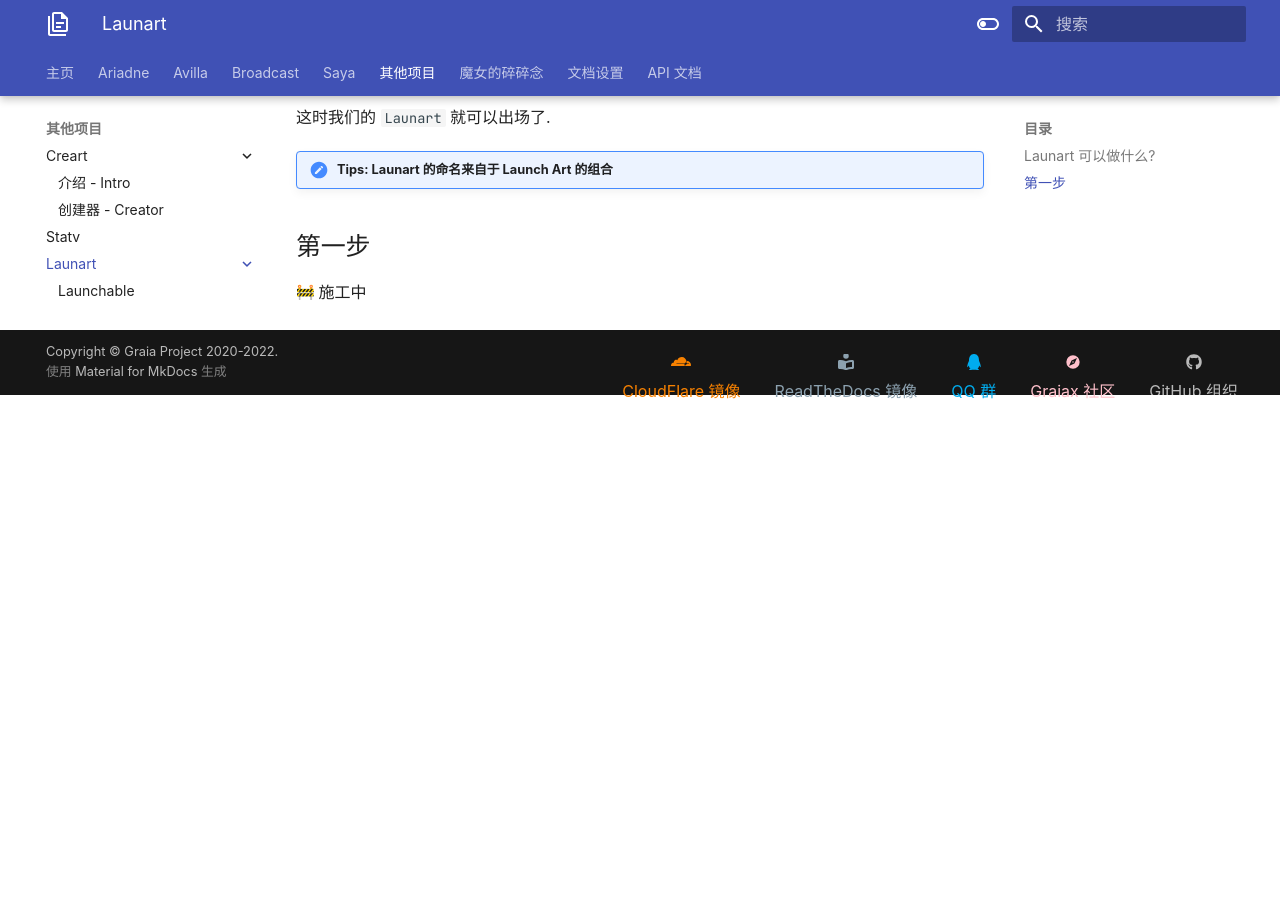
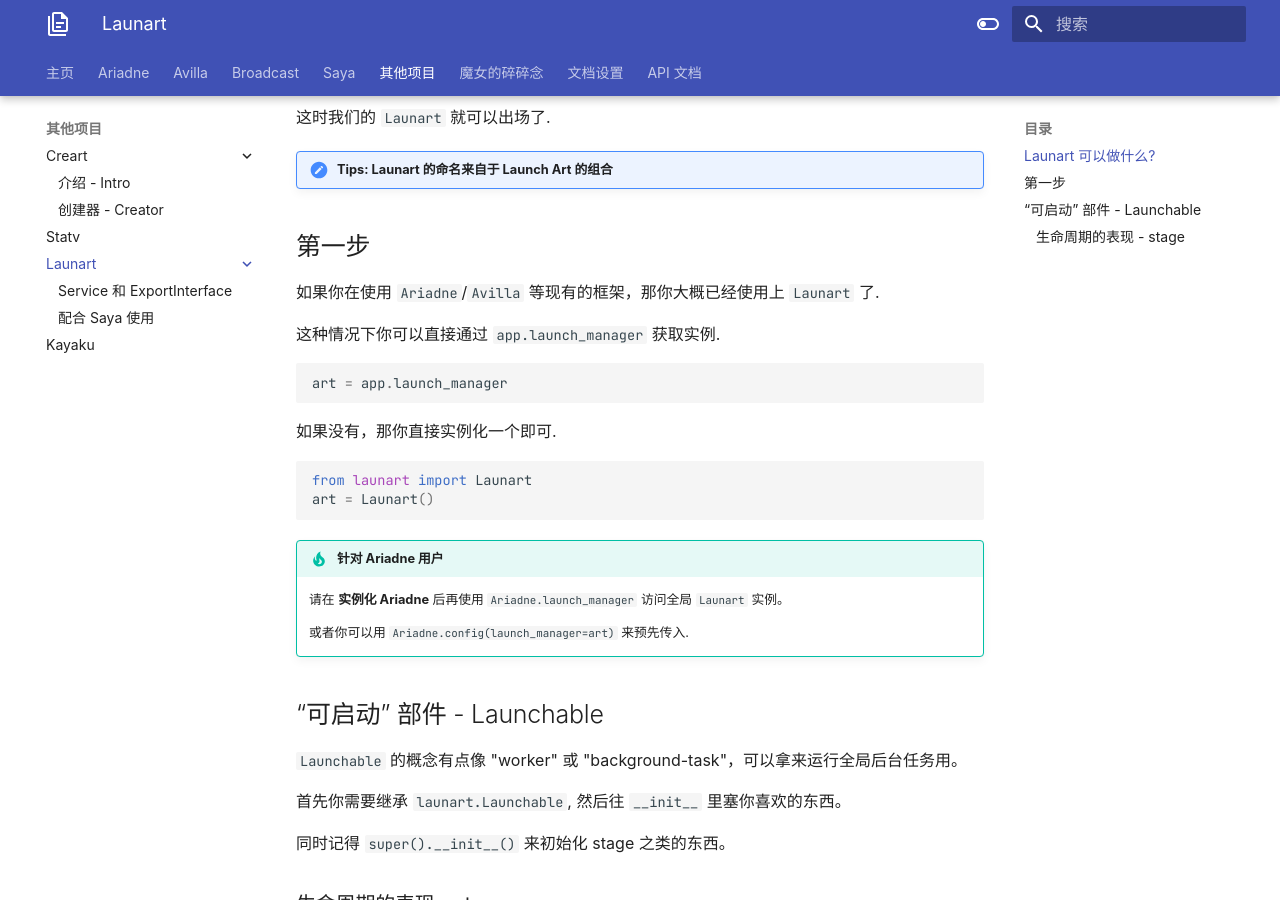
Before and after one commit to GraiaProject/Document, an MkDocs documentation site: the page built from docs/other/launart/index.md, in a window 1280 px wide and 900 px high, scrolled down 516 px. Built offline with MkDocs 1.6.1 and Material for MkDocs 9.7.7, drawn with Linux system fonts in a browser that asks for light colours; emoji names are drawn with the system emoji font; before the commit the page ends 921 px from its top, so only the background shows below that; some of the changed text lies outside the part shown.

Commit message:
sync launart

````diff
--- a/docs/other/launart/index.md
+++ b/docs/other/launart/index.md
@@ -23,4 +23,71 @@
 
 ## 第一步
 
-:construction: 施工中
+如果你在使用 `Ariadne`/`Avilla` 等现有的框架，那你大概已经使用上 `Launart` 了.
+
+这种情况下你可以直接通过 `app.launch_manager` 获取实例.
+
+```py
+art = app.launch_manager
+```
+
+如果没有，那你直接实例化一个即可.
+
+```py
+from launart import Launart
+art = Launart()
+```
+
+!!! tip "针对 Ariadne 用户"
+
+    请在 **实例化 Ariadne** 后再使用 `Ariadne.launch_manager` 访问全局 `Launart` 实例。
+
+    或者你可以用 `Ariadne.config(launch_manager=art)` 来预先传入.
+
+## “可启动” 部件 - Launchable
+
+`Launchable` 的概念有点像 "worker" 或 "background-task"，可以拿来运行全局后台任务用。
+
+首先你需要继承 `launart.Launchable`, 然后往 `__init__` 里塞你喜欢的东西。
+
+同时记得 `super().__init__()` 来初始化 stage 之类的东西。
+
+### 生命周期的表现 - stage
+
+首先你需要将 `stages` 声明为一个 [`property`][builtins.property]
+（[`ClassVar`][typing.ClassVar] 也不是不行... 就是静态检查器会找你麻烦罢了）
+
+`stages` 里要放你所 **需要** 使用到的阶段：`preparing` `blocking` `cleanup`，分别对应准备，“阻塞” 和清理阶段。
+
+实际上生命周期所有的 “状态” 长这样：
+
+```mermaid
+flowchart TB
+    subgraph prepare
+    A(waiting-for-prepare) --> B(preparing)
+    B --> C(prepared)
+    end
+    subgraph blocking
+    M[wait-for-blocking] --> D(blocking)
+    D --> E(blocking-completed)
+    end
+    subgraph cleanup
+    F(waiting-for-cleanup)
+    F --> G(cleanup)
+    G --> H(finished)
+    end
+    prepare --> blocking --> cleanup
+```
+
+
+!!! example "一个示例 Launchable"
+
+    ```py
+    from launart import Launchable
+
+    class
+    ```
+
+
+
+接下来，让我们介绍真正能够实现代码复用的部分 —— [Service 和 ExportInterface](./service.md)
````
Also changed, not shown: docs/other/NAV.md (+0 -1 lines), docs/other/launart/launchable.md (deleted, +0 -1 lines).
